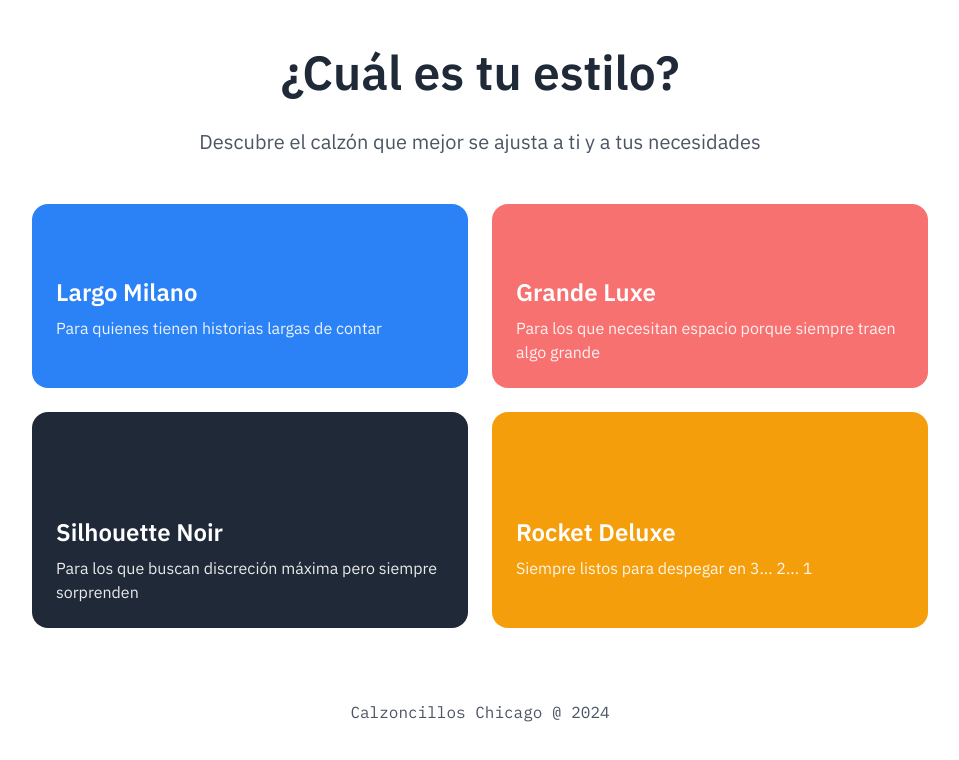
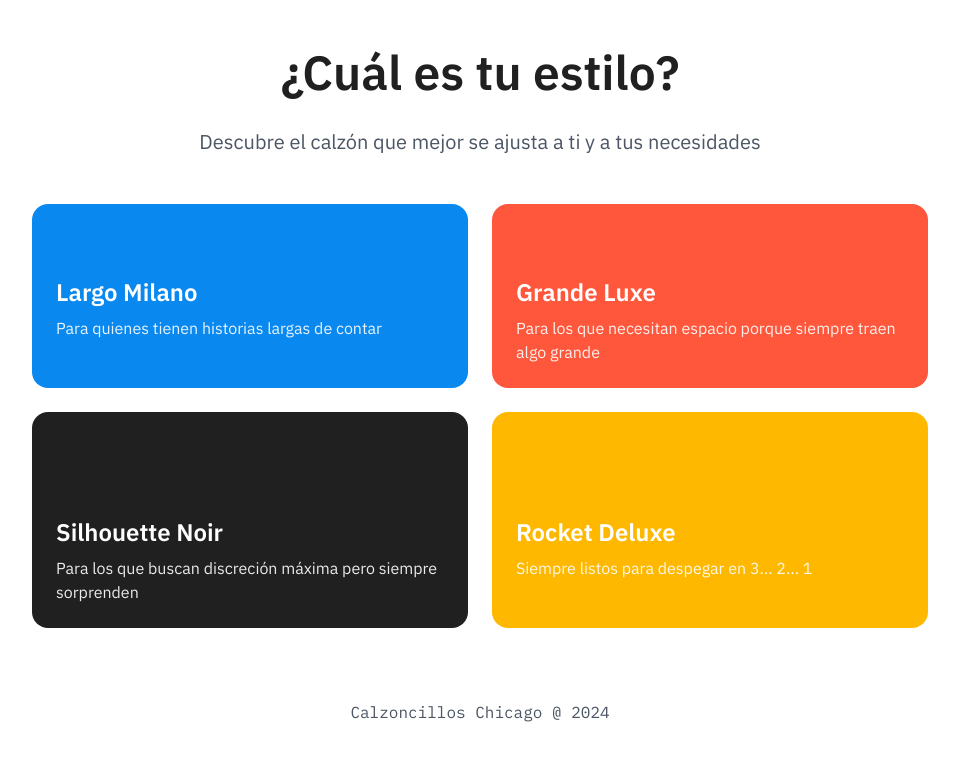
Before and after one commit to miguelcastroe/chicagobrieftastic, a React (Vite) app: page / in a window 1280 px wide. Shown: the top 760 px of the page, without its empty margins (160-1119 px from the left). Built offline with nearby package versions, Linux system fonts and the light colour scheme.

Commit message:
Update color palette in project
Added new color palette with the following colors:
- #202020
- #bbbbbb
- #ff573b
- #ffb800
- #0988f0
[skip gpt_engineer]

```diff
--- a/tailwind.config.ts
+++ b/tailwind.config.ts
@@ -19,10 +19,11 @@ export default {
     },
     extend: {
       colors: {
-        primary: "#2B82F6",
-        secondary: "#F87171",
-        accent: "#F59E0B",
-        dark: "#1F2937",
+        primary: "#0988f0",
+        secondary: "#ff573b",
+        accent: "#ffb800",
+        dark: "#202020",
+        light: "#bbbbbb",
       },
       fontFamily: {
         sans: ["IBM Plex Sans", "sans-serif"],
```
